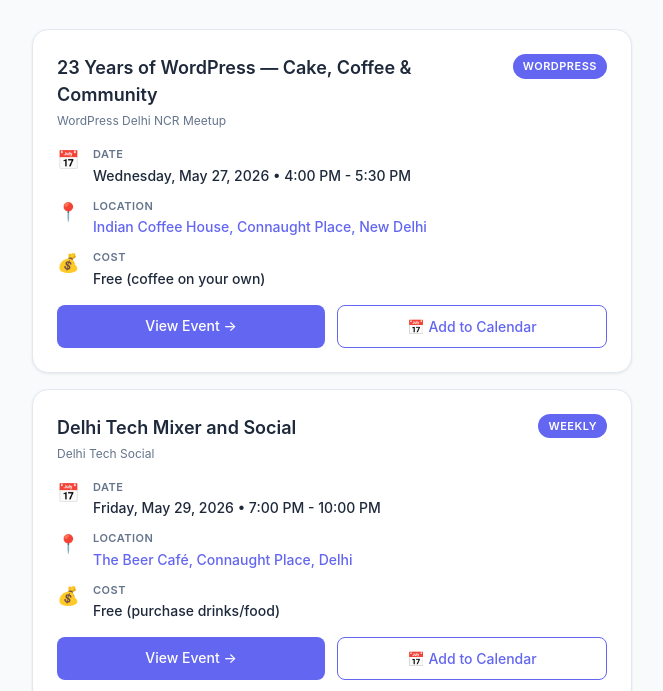
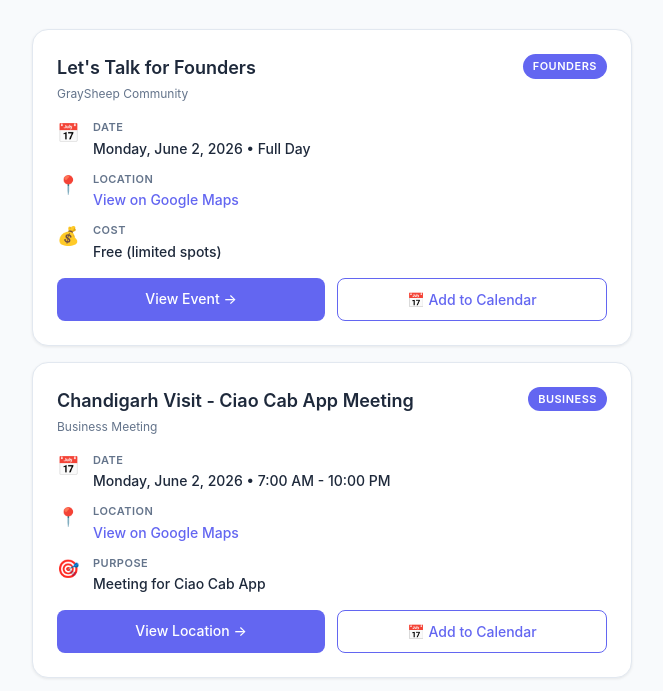
Before and after one commit to securexg/delhi-events, a plain HTML site: page index.html in a window 1280 px wide. Shown: the part 94-785 px from the top of the page, without its empty margins (308-971 px from the left). Drawn offline with Linux system fonts and the light colour scheme.

Commit message:
Remove past events, update Let's Talk for Founders to June 2, add Chandigarh visit for Ciao Cab App

```diff
--- a/index.html
+++ b/index.html
@@ -187,83 +187,7 @@
       <p>Upcoming meetups and networking events</p>
     </div>
 
-    <!-- Event 1: May 27 -->
-    <div class="event-card">
-      <div class="event-header">
-        <div>
-          <div class="event-title">23 Years of WordPress — Cake, Coffee & Community</div>
-          <div class="event-organizer">WordPress Delhi NCR Meetup</div>
-        </div>
-        <div class="event-badge">WordPress</div>
-      </div>
-      <div class="event-details">
-        <div class="detail-row">
-          <div class="detail-icon">📅</div>
-          <div class="detail-content">
-            <div class="detail-label">Date</div>
-            <div class="detail-value">Wednesday, May 27, 2026 • 4:00 PM - 5:30 PM</div>
-          </div>
-        </div>
-        <div class="detail-row">
-          <div class="detail-icon">📍</div>
-          <div class="detail-content">
-            <div class="detail-label">Location</div>
-            <div class="detail-value"><a href="https://www.google.com/maps/search/?api=1&query=Indian+Coffee+House+Connaught+Place+New+Delhi" target="_blank">Indian Coffee House, Connaught Place, New Delhi</a></div>
-          </div>
-        </div>
-        <div class="detail-row">
-          <div class="detail-icon">💰</div>
-          <div class="detail-content">
-            <div class="detail-label">Cost</div>
-            <div class="detail-value">Free (coffee on your own)</div>
-          </div>
-        </div>
-      </div>
-      <div class="event-actions">
-        <a href="https://www.meetup.com/wordpress-new-delhi/events/314872624/" target="_blank" class="event-link">View Event →</a>
-        <a href="https://calendar.google.com/calendar/render?action=TEMPLATE&text=23+Years+of+WordPress&dates=20260527T103000Z/20260527T123000Z&location=Indian+Coffee+House,+Connaught+Place,+New+Delhi&details=Cake+cutting+ceremony+%2B+Networking+over+coffee" target="_blank" class="calendar-link">📅 Add to Calendar</a>
-      </div>
-    </div>
-
-    <!-- Event 2: May 29 -->
-    <div class="event-card">
-      <div class="event-header">
-        <div>
-          <div class="event-title">Delhi Tech Mixer and Social</div>
-          <div class="event-organizer">Delhi Tech Social</div>
-        </div>
-        <div class="event-badge">Weekly</div>
-      </div>
-      <div class="event-details">
-        <div class="detail-row">
-          <div class="detail-icon">📅</div>
-          <div class="detail-content">
-            <div class="detail-label">Date</div>
-            <div class="detail-value">Friday, May 29, 2026 • 7:00 PM - 10:00 PM</div>
-          </div>
-        </div>
-        <div class="detail-row">
-          <div class="detail-icon">📍</div>
-          <div class="detail-content">
-            <div class="detail-label">Location</div>
-            <div class="detail-value"><a href="https://www.google.com/maps/search/?api=1&query=The+Beer+Café+Connaught+Place+Delhi" target="_blank">The Beer Café, Connaught Place, Delhi</a></div>
-          </div>
-        </div>
-        <div class="detail-row">
-          <div class="detail-icon">💰</div>
-          <div class="detail-content">
-            <div class="detail-label">Cost</div>
-            <div class="detail-value">Free (purchase drinks/food)</div>
-          </div>
-        </div>
-      </div>
-      <div class="event-actions">
-        <a href="https://www.eventbrite.com/e/delhi-tech-mixer-and-social-tech-ai-data-it-tickets-1987417470153" target="_blank" class="event-link">View Event →</a>
-        <a href="https://calendar.google.com/calendar/render?action=TEMPLATE&text=Delhi+Tech+Mixer+and+Social&dates=20260529T133000Z/20260529T163000Z&location=The+Beer+Café,+Connaught+Place,+Delhi&details=Networking+with+tech+professionals" target="_blank" class="calendar-link">📅 Add to Calendar</a>
-      </div>
-    </div>
-
-    <!-- Event 3: May 30 -->
+    <!-- Event 1: June 2 -->
     <div class="event-card">
       <div class="event-header">
         <div>
@@ -277,14 +201,14 @@
           <div class="detail-icon">📅</div>
           <div class="detail-content">
             <div class="detail-label">Date</div>
-            <div class="detail-value">Saturday, May 30, 2026 • 6:00 PM onwards</div>
+            <div class="detail-value">Monday, June 2, 2026 • Full Day</div>
           </div>
         </div>
         <div class="detail-row">
           <div class="detail-icon">📍</div>
           <div class="detail-content">
             <div class="detail-label">Location</div>
-            <div class="detail-value"><a href="https://www.google.com/maps/search/?api=1&query=Connaught+Place+New+Delhi" target="_blank">Connaught Place, New Delhi</a></div>
+            <div class="detail-value"><a href="https://maps.app.goo.gl/uJRmGCqXcSicixJZ6" target="_blank">View on Google Maps</a></div>
           </div>
         </div>
         <div class="detail-row">
@@ -297,49 +221,49 @@
       </div>
       <div class="event-actions">
         <a href="https://luma.com/kdiugt4g" target="_blank" class="event-link">View Event →</a>
-        <a href="https://calendar.google.com/calendar/render?action=TEMPLATE&text=Let%27s+Talk+for+Founders&dates=20260530T123000Z/20260530T143000Z&location=Connaught+Place,+New+Delhi&details=Founder-to-founder+conversations" target="_blank" class="calendar-link">📅 Add to Calendar</a>
+        <a href="https://calendar.google.com/calendar/render?action=TEMPLATE&text=Let%27s+Talk+for+Founders&dates=20260602T000000Z/20260602T235959Z&location=Delhi&details=Founder-to-founder+conversations" target="_blank" class="calendar-link">📅 Add to Calendar</a>
       </div>
     </div>
 
-    <!-- Event 4: May 31 -->
+    <!-- Event 2: June 2 -->
     <div class="event-card">
       <div class="event-header">
         <div>
-          <div class="event-title">Agentic Premier League</div>
-          <div class="event-organizer">Buildathon with Google AI</div>
+          <div class="event-title">Chandigarh Visit - Ciao Cab App Meeting</div>
+          <div class="event-organizer">Business Meeting</div>
         </div>
-        <div class="event-badge">AI</div>
+        <div class="event-badge">Business</div>
       </div>
       <div class="event-details">
         <div class="detail-row">
           <div class="detail-icon">📅</div>
           <div class="detail-content">
             <div class="detail-label">Date</div>
-            <div class="detail-value">Sunday, May 31, 2026 • 5:30 PM - 10:30 PM</div>
+            <div class="detail-value">Monday, June 2, 2026 • 7:00 AM - 10:00 PM</div>
           </div>
         </div>
         <div class="detail-row">
           <div class="detail-icon">📍</div>
           <div class="detail-content">
             <div class="detail-label">Location</div>
-            <div class="detail-value"><a href="https://www.google.com/maps/search/?api=1&query=Moire+Café+Lounge+Gardens+Galleria+Mall+Sector+38+Noida" target="_blank">Moire Cafe Lounge & Bar, Gardens Galleria Mall, Sector 38, Noida</a></div>
+            <div class="detail-value"><a href="https://maps.app.goo.gl/yZq1JaTwWcnU38569?g_st=ac" target="_blank">View on Google Maps</a></div>
           </div>
         </div>
         <div class="detail-row">
-          <div class="detail-icon">💰</div>
+          <div class="detail-icon">🎯</div>
           <div class="detail-content">
-            <div class="detail-label">Cost</div>
-            <div class="detail-value">TBD</div>
+            <div class="detail-label">Purpose</div>
+            <div class="detail-value">Meeting for Ciao Cab App</div>
           </div>
         </div>
       </div>
       <div class="event-actions">
-        <a href="#" target="_blank" class="event-link">View Event →</a>
-        <a href="https://calendar.google.com/calendar/render?action=TEMPLATE&text=Agentic+Premier+League&dates=20260531T121000Z/20260531T170000Z&location=Moire+Café+Lounge+%26+Bar,+Gardens+Galleria+Mall,+Sector+38,+Noida&details=Buildathon+focused+on+Build+with+AI+using+Google+tech" target="_blank" class="calendar-link">📅 Add to Calendar</a>
+        <a href="https://maps.app.goo.gl/yZq1JaTwWcnU38569?g_st=ac" target="_blank" class="event-link">View Location →</a>
+        <a href="https://calendar.google.com/calendar/render?action=TEMPLATE&text=Chandigarh+Visit+-+Ciao+Cab+App&dates=20260602T013000Z/20260602T143000Z&location=Chandigarh&details=Meeting+for+Ciao+Cab+App" target="_blank" class="calendar-link">📅 Add to Calendar</a>
       </div>
     </div>
 
-    <!-- Event 5: June 13 -->
+    <!-- Event 3: June 13 -->
     <div class="event-card">
       <div class="event-header">
         <div>
@@ -377,7 +301,7 @@
       </div>
     </div>
 
-    <!-- Event 6: June 20 -->
+    <!-- Event 4: June 20 -->
     <div class="event-card">
       <div class="event-header">
         <div>
@@ -415,7 +339,7 @@
       </div>
     </div>
 
-    <!-- Event 7: Aug 12-15 -->
+    <!-- Event 5: Aug 12-15 -->
     <div class="event-card">
       <div class="event-header">
         <div>
@@ -454,7 +378,7 @@
     </div>
 
     <div class="footer">
-      <div>Delhi Tech Events • Updated May 2026</div>
+      <div>Delhi Tech Events • Updated May 29, 2026</div>
     </div>
   </div>
 </body>
```
